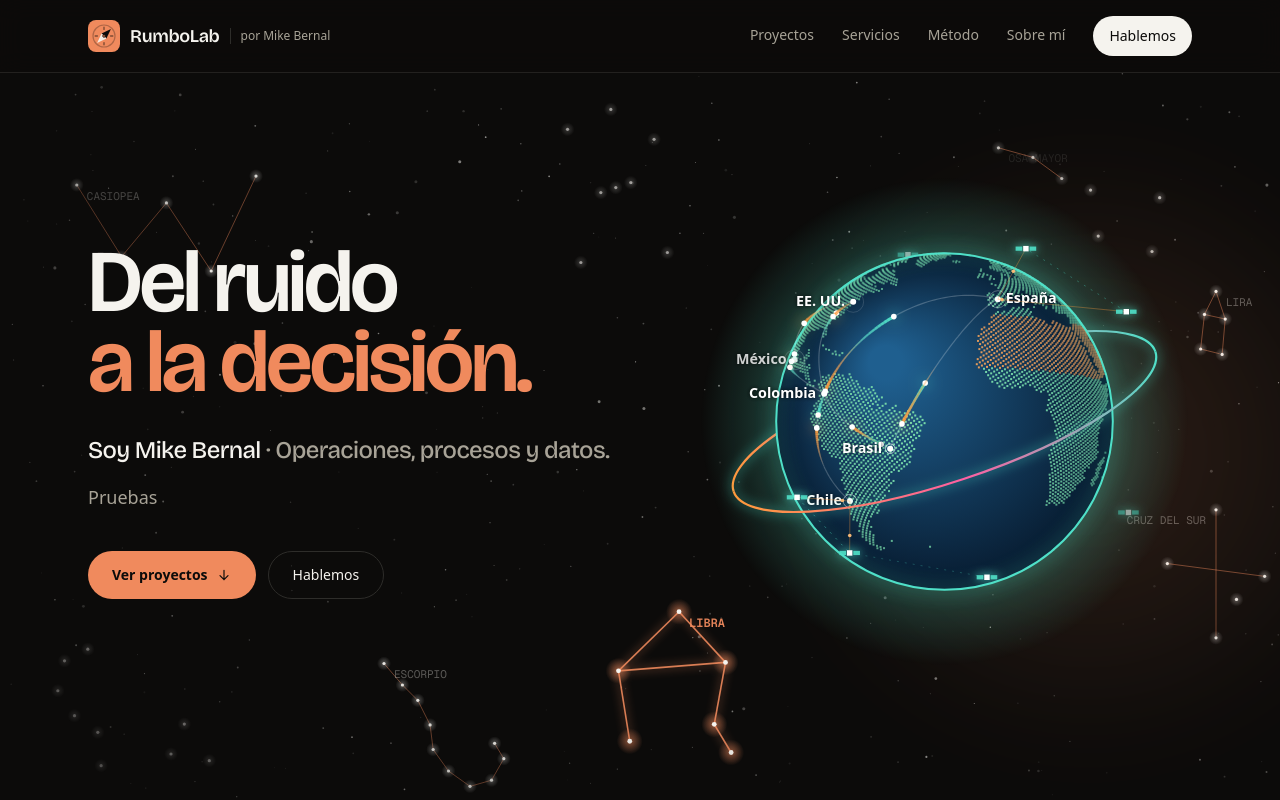
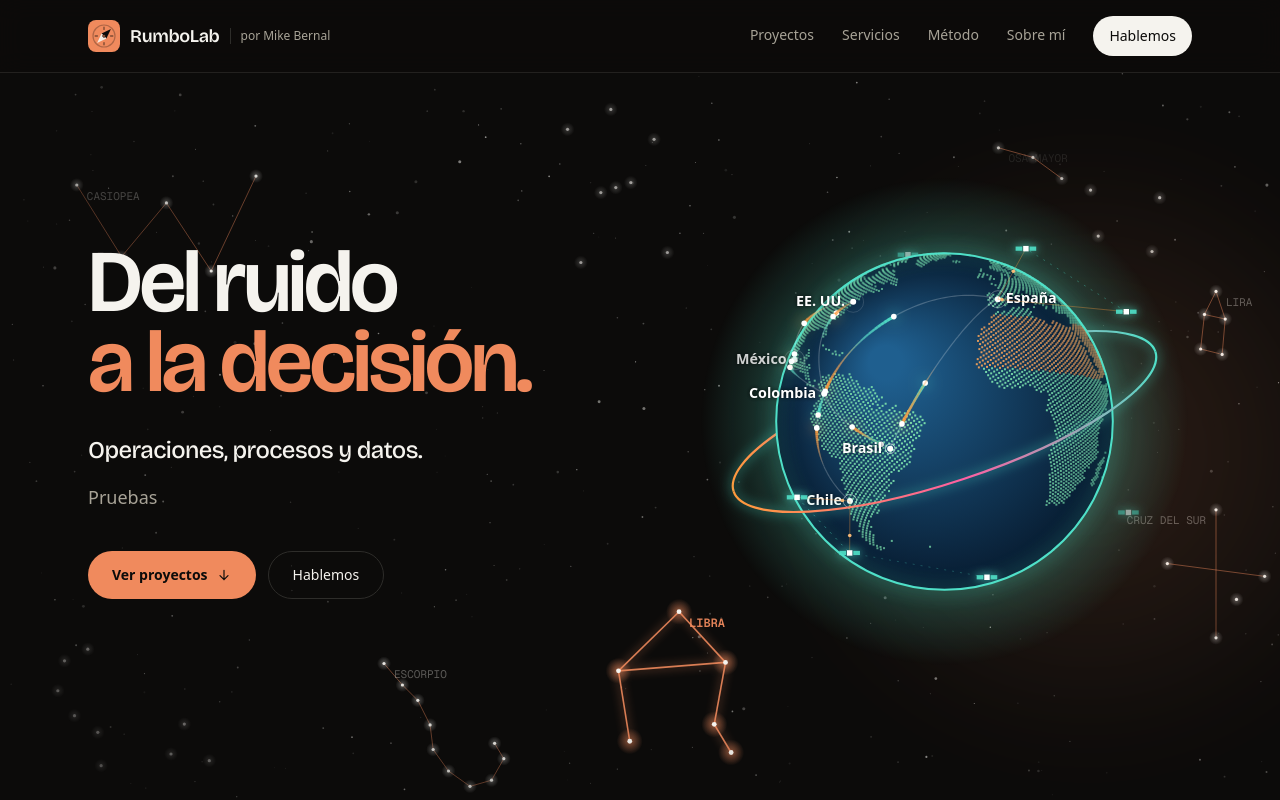
Before and after one commit to Ekim0110/portafolio-ekim, a Next.js app: page / in a window 1280 px wide. Shown: the top 800 px of the page. Built offline with nearby package versions, Linux system fonts and the light colour scheme.

Commit message:
Portada: sin "Soy Mike Bernal", solo el rol bajo el eslogan
Co-Authored-By: Claude Opus 5.5 <noreply@anthropic.com>

```diff
--- a/keystatic.config.ts
+++ b/keystatic.config.ts
@@ -31,7 +31,7 @@ export default config({
         marca: fields.text({ label: "Marca", description: "Nombre de marca que va en el menú y en el pie de página." }),
         eslogan: fields.text({ label: "Eslogan (primera línea)", description: "Va en grande en la portada, en blanco." }),
         esloganAcento: fields.text({ label: "Eslogan (segunda línea)", description: "Va debajo, en naranja." }),
-        rol: fields.text({ label: "Rol", description: "Va en la portada debajo del eslogan, junto a tu nombre." }),
+        rol: fields.text({ label: "Rol", description: "Va en la portada debajo del eslogan." }),
         frase: fields.text({ label: "Frase principal", multiline: true }),
         sobreMi: fields.array(fields.text({ label: "Párrafo", multiline: true }), {
           label: "Sobre mí",
--- a/src/app/page.tsx
+++ b/src/app/page.tsx
@@ -37,7 +37,7 @@ export default function Inicio() {
                 <span className="mascara"><span className="sube text-acento" style={orden(1)}>{perfil.esloganAcento}</span></span>
               </h1>
               <p className="entrada mt-8 max-w-[34ch] font-display text-xl font-medium leading-snug tracking-tight sm:text-2xl" style={orden(4)}>
-                Soy {perfil.nombre.split(" ").slice(0, 2).join(" ")} <span className="text-tenue">· {perfil.rol}.</span>
+                {perfil.rol}.
               </p>
               <p className="entrada mt-4 max-w-[48ch] text-base text-tenue sm:text-lg" style={orden(5)}>{perfil.frase}</p>
               <div className="entrada mt-10 flex flex-wrap gap-3" style={orden(6)}>
```
